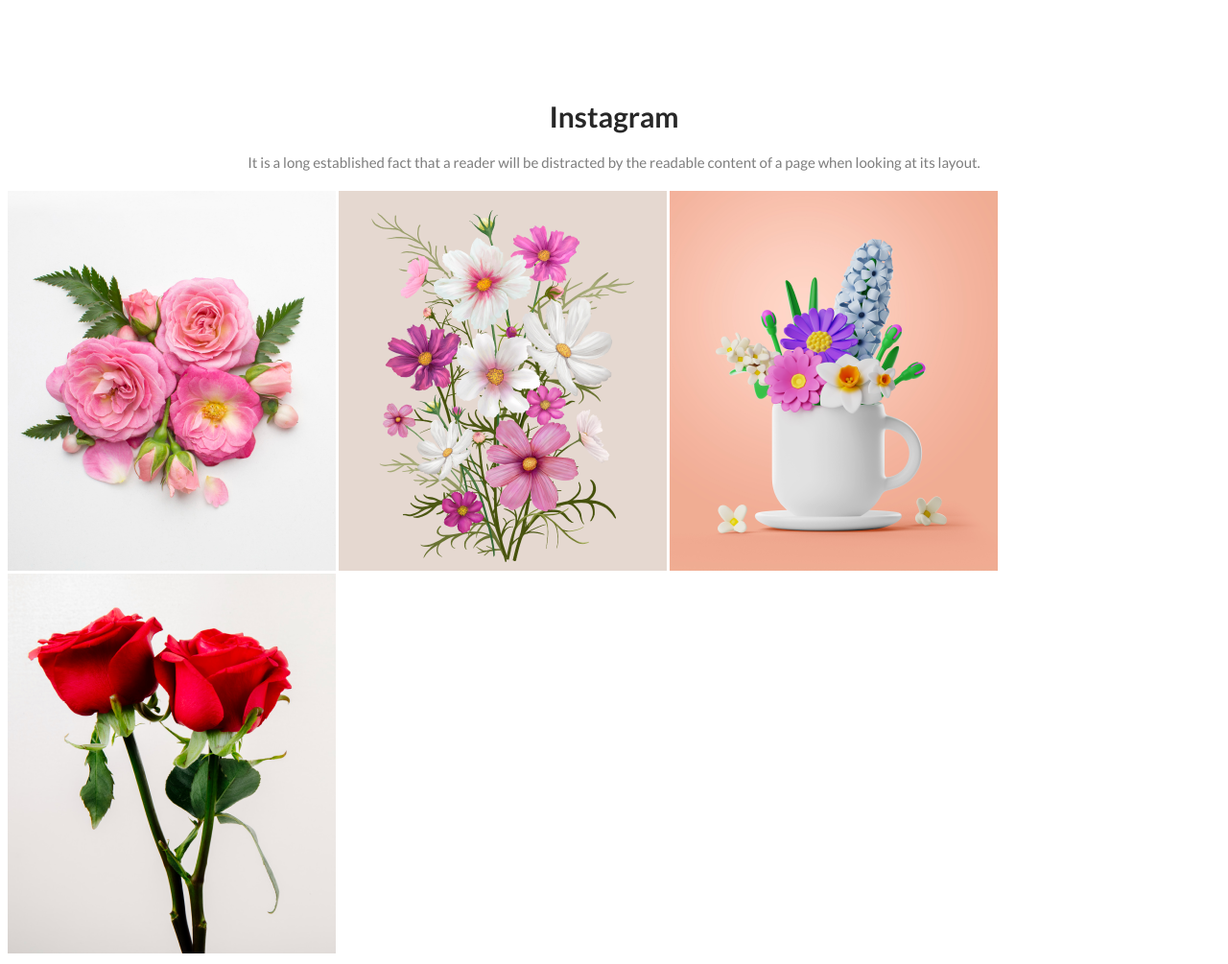
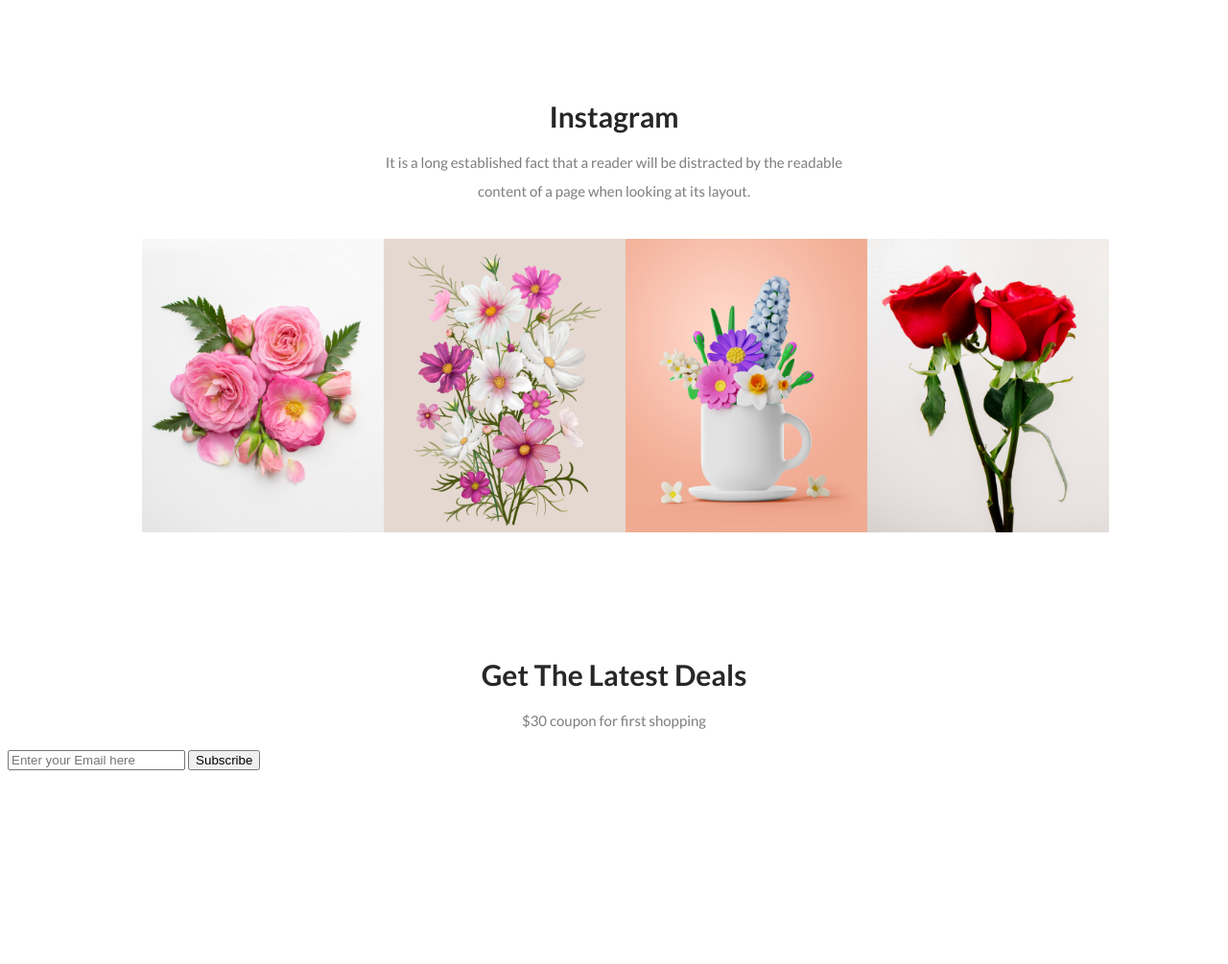
Before and after one commit to IsabellaCS50/flower-shop-2023, a plain HTML site: page index.html in a window 1280 px wide. Shown: the part 1531-2536 px from the top of the page at 96% size. After the commit the page ends 2342 px from the top, so only its background shows below. Drawn offline with Linux system fonts and the light colour scheme.

Commit message:
new added

```diff
--- a/index.html
+++ b/index.html
@@ -46,7 +46,7 @@
         </section>
 
         <!--this is Instagram section-->
-        <section>
+        <section class="instagram">
             <div class="insta-content">
                 <h3 class="heading-primary">Instagram</h3>
                 <p class="paragraph-primary">
@@ -60,6 +60,21 @@
                 <img src="./Flower Asset/Rectangle 6.png" alt="" class="in-img">
             </div>
         </section>
+
+        <!--this is latest deals section-->
+        <section class="latest-deals">
+            <div class="latest-deals-content">
+                <h3 class="heading-primary">Get The Latest Deals</h3>
+                <p class="paragraph-primary">$30 coupon for first shopping</p>
+            </div>
+            <div class="form">
+                <form action="">
+                    <input type="email" placeholder="Enter your Email here">
+                    <input type="submit" value="Subscribe">
+                </form>
+            </div>
+
+        </section>
     </main>
 
     <footer>
--- a/style.css
+++ b/style.css
@@ -82,7 +82,7 @@
 /* Hot deals section styles */
 
 .deals-content{
-    max-width: 500px;
+    max-width: 600px;
     margin: 0 auto;
     align-items: center;
     padding-bottom: 10px;
@@ -100,10 +100,31 @@
     align-items: center;
     border-radius: 8px;
     background: rgba(229, 84, 115, 0.05);
-    padding-left: 300px;
-    padding-right: 300px;
+    padding-left: 200px;
+    padding-right: 200px;
 }
 
 .deals-btn{
     text-align: center;
 }
+
+.instagram{
+    padding-left: 140px;
+    padding-right: 140px;
+}
+
+.insta-content{
+    max-width: 500px;
+    margin: 0 auto;
+    align-items: center;
+    padding-bottom: 20px;
+}
+.in-img{
+    width: 252px;
+    height: 306px;
+}
+
+.insta-image{
+    display: flex;
+    justify-content: space-around;
+}
```
